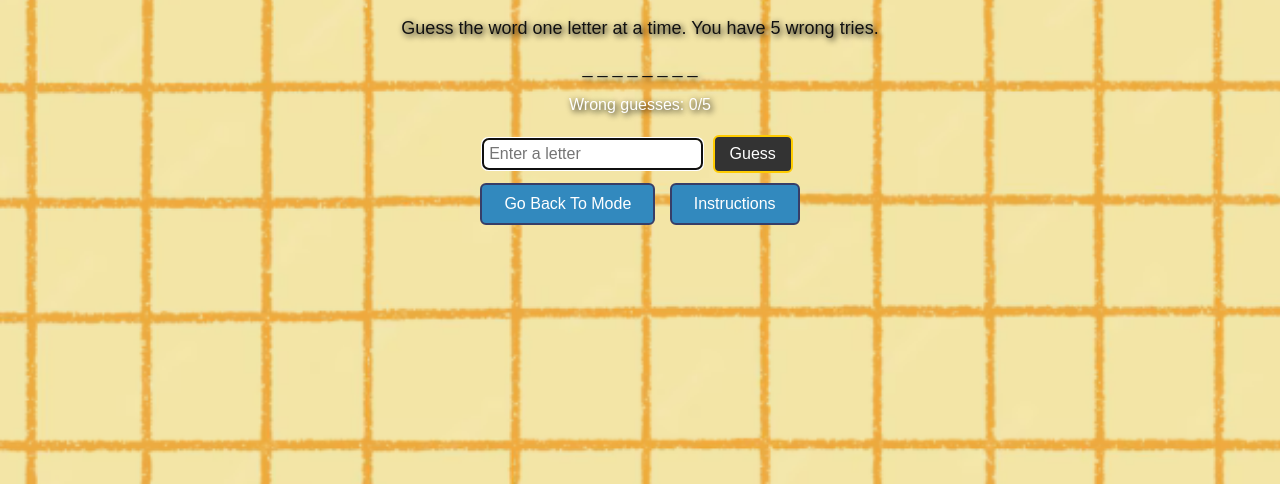
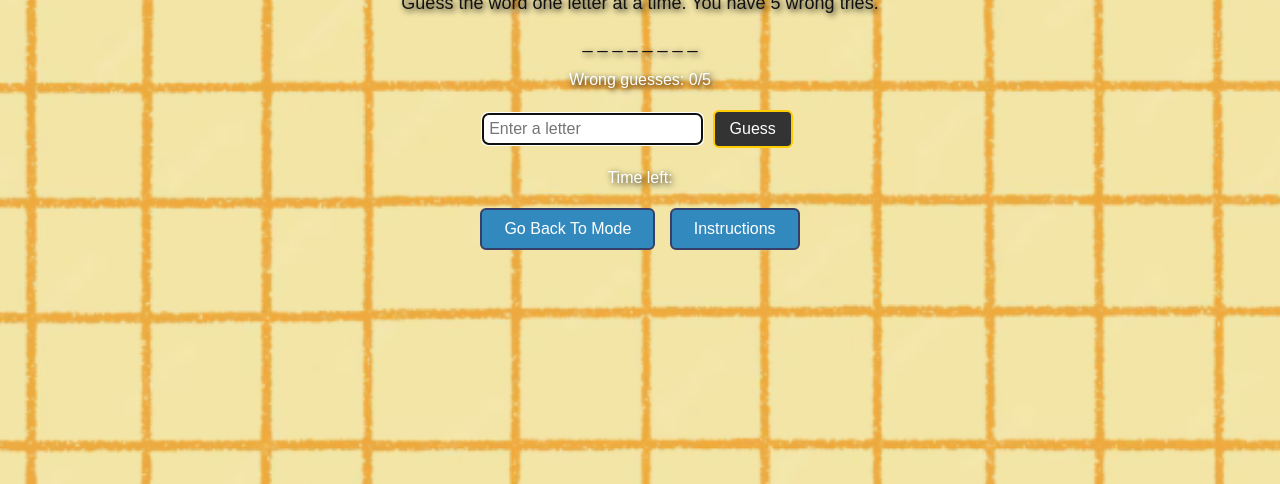
Before and after one commit to helguera94/WhatsThatWord, a plain HTML site: page WhatsThatWord/game.html in a window 1280 px wide. Shown: the part 316-800 px from the top of the page. Drawn offline with Linux system fonts and the light colour scheme.

Commit message:
Update game.html
adds countdown timer

```diff
--- a/WhatsThatWord/game.html
+++ b/WhatsThatWord/game.html
@@ -18,12 +18,14 @@
 
         <input type="text" id="letterInput" maxlength="1" placeholder="Enter a letter">
         <button  onclick="guessLetter()">Guess</button>
+        <p> Time left: <span id="timer"></span></p>
         <div id="controls">
             <button id="hintBtn" onclick="giveHint()" style="display:none;">Get Hint</button>
             <button id="blueButton" type = "button" onclick="location.href='index.html'">Go Back To Mode</button>
             <button id="blueButton" onclick="window.alert('Instructions \n Enter a letter you have 5 tries to guess the letters to create a word')"> Instructions</button>
 
         </div>
+
         <p id="message"></p>
     </div>
 
```
